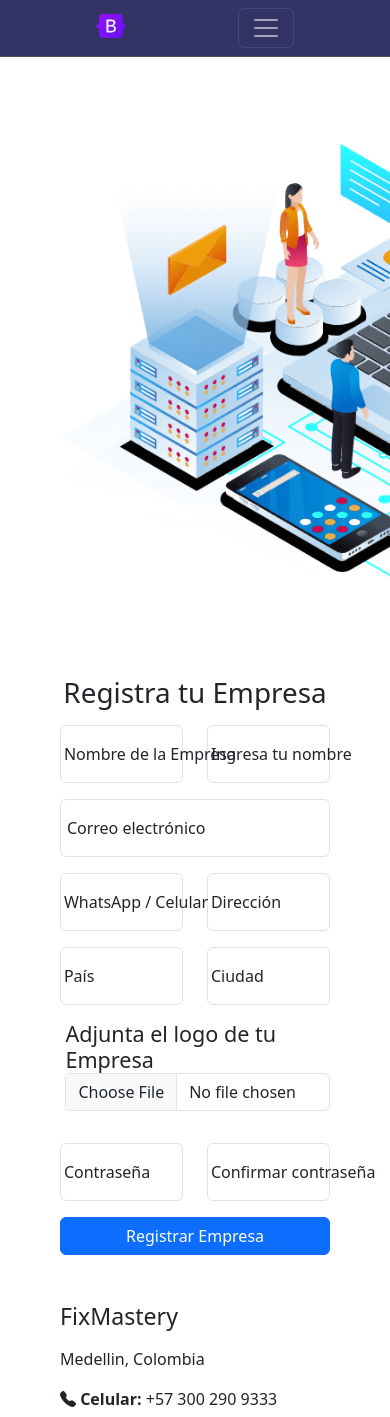
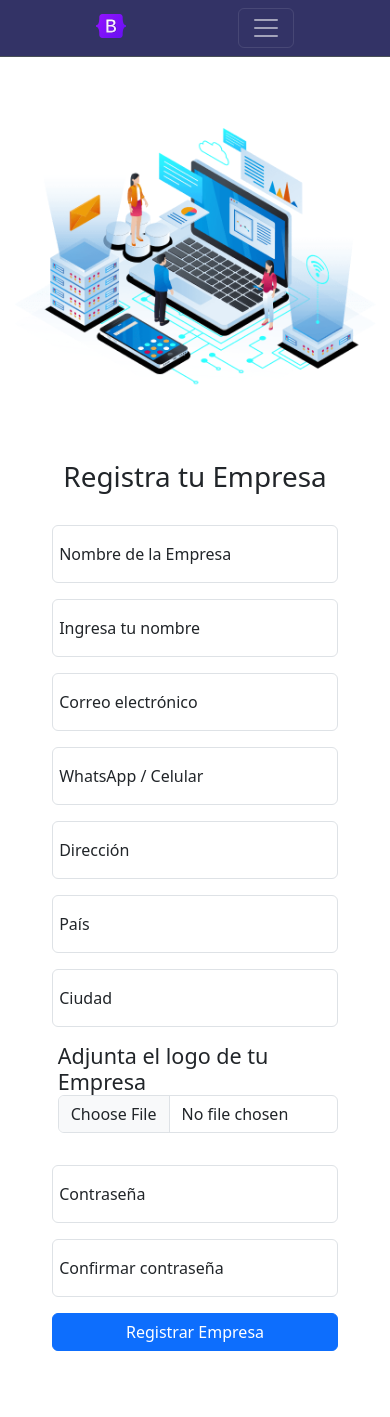
Before and after one commit to Javier458/sidtech, a PHP site: page /register.php in a window 390 px wide; the page is wider, and only the part inside the window is pictured. Shown: the top 1417 px of that part. Run offline with PHP 8.4, Linux system fonts and the light colour scheme.

Commit message:
Register page complete

```diff
--- a/view/css/register.css
+++ b/view/css/register.css
@@ -1,3 +1,70 @@
+@import url("https://cdn.jsdelivr.net/npm/bootstrap-icons@1.11.3/font/bootstrap-icons.min.css");
+
+.contain-hero{
+    height: 550px;
+}
+
 label{
     margin-left:2%;
 }
+
+.hero-img{
+    max-height: 400px;
+    align-items: center;
+}
+
+.hero-img-container{
+    display: flex;
+    justify-content: center;
+}
+
+@media screen and (max-width: 992px){
+    .contain-form{
+        margin-bottom: 250px;
+    }
+
+    .contain-hero{
+        height: 100vh;
+    }
+    .hero-img-container{
+        padding-top: 5rem;
+    }
+
+    .hero-text{
+        text-align: center;
+    }
+}
+
+@media screen and (max-width: 768px){
+    .contain-hero{
+        margin-bottom: 130px;
+    }
+
+    .contain-form{
+        margin-bottom: 500px;
+    }
+}
+
+@media screen and (max-width: 576px){
+    .contain-form{
+        margin-bottom: 600px;
+    }
+
+    .hero-img{
+        max-height: 300px;
+    }
+
+    .hero-text{
+        text-align: center;
+    }
+}
+
+@media screen and (max-width: 365px){
+    .hero-img{
+        max-height: 200px;
+    }
+
+    .hero-text{
+        text-align: center;
+    }
+}
--- a/view/register.php
+++ b/view/register.php
@@ -10,18 +10,17 @@ include_once 'templates/header-html.inc.php';
   <body>
 <?php include_once 'templates/nologin-navbar.inc.php'; ?>
 
-
-    <section class="container-fluid pt-5" id="home">
-    <div class="row align-items-center px-5 pt-5">
-      <div class="col-12 col-lg-6 order-2 order-lg-1">
-      <h1 class="text-center mb-3">Registra tu Empresa</h1>
+<section class="container-fluid contain-form" id="home">
+    <div class="row align-items-center contain-hero my-5 px-5">
+      <div class="col-12 col-lg-6 px-1 order-2 order-lg-1">
+            <h1 class="text-center py-3 my-3">Registra tu Empresa</h1>
             <form class="" action="">
                 <div class="row">
-                <div class="col form-floating mb-3">
+                    <div class="col-12 col-md-6 form-floating mb-3">
                         <input type="text" class="form-control" id="floatingInput" placeholder="CeluStar" required>
                         <label for="floatingInput">Nombre de la Empresa</label>
                     </div>
-                <div class="col form-floating mb-3">
+                    <div class="col-12 col-md-6 form-floating mb-3">
                         <input type="text" class="form-control" id="floatingInput" placeholder="Juan" required>
                         <label for="floatingInput">Ingresa tu nombre</label>
                     </div>
@@ -35,22 +34,22 @@ include_once 'templates/header-html.inc.php';
                 </div>
 
                 <div class="row">
-                <div class="col form-floating mb-3">
+                    <div class="col-12 col-md-6 form-floating mb-3">
                         <input type="number" class="form-control" id="floatingInput" placeholder="30000000000" required>
                         <label for="floatingInput">WhatsApp / Celular</label>
                     </div>
-                <div class="col form-floating mb-3">
+                    <div class="col-12 col-md-6 form-floating mb-3">
                         <input type="text" class="form-control" id="floatingInput" placeholder="Calle 5 # 6" required>
                         <label for="floatingInput">Direcci&oacute;n</label>
                     </div>
                 </div>
 
                 <div class="row">
-                <div class="col form-floating mb-3">
+                    <div class="col-12 col-md-6 form-floating mb-3">
                         <input type="text" class="form-control" id="floatingInput" placeholder="Colombia" required>
                         <label for="floatingInput">Pa&iacute;s</label>
                     </div>
-                <div class="col form-floating mb-3">
+                    <div class="col-12 col-md-6 form-floating mb-3">
                         <input type="text" class="form-control" id="floatingInput" placeholder="Medellin" required>
                         <label for="floatingInput">Ciudad</label>
                     </div>
@@ -64,11 +63,11 @@ include_once 'templates/header-html.inc.php';
                 </div>
 
                 <div class="row">
-                <div class="col form-floating mb-3">
+                    <div class="col-12 col-md-6 form-floating mb-3">
                         <input type="password" class="form-control" id="floatingInput" placeholder="12345678" minlength="8" maxlength="16" required>
                         <label for="floatingInput">Contrase&ntilde;a</label>
                     </div>
-                <div class="col form-floating mb-3">
+                    <div class="col-12 col-md-6 form-floating mb-3">
                         <input type="password" class="form-control" id="floatingInput" placeholder="12345678" minlength="8" maxlength="16" required>
                         <label for="floatingInput">Confirmar contrase&ntilde;a</label>
                     </div>
@@ -76,17 +75,14 @@ include_once 'templates/header-html.inc.php';
 
                 <div class="d-grid gap-2">
                     <button class="btn btn-primary" type="submit">Registrar Empresa</button>
-
                 </div>
-
 
             </form>
       </div>
-      <div class="col-12 col-lg-6 order-1 order-lg-2">
-        <img src="img/sys-img.png" class="hero-img" width="700px" alt="Sistema de Gesti&oacute;n de Servicio T&eacute;cnico">
+      <div class="col-12 col-lg-6 hero-img-container order-1 order-lg-2">
+        <img src="img/sys-img.png" class="hero-img" alt="Sistema de Gesti&oacute;n de Servicio T&eacute;cnico">
       </div>
     </div>
-  </section>
   </section>
 
 
@@ -97,6 +93,4 @@ include_once 'templates/header-html.inc.php';
 
 
 
-
-
 <?php include_once 'templates/end-html.inc.php'; ?>
```
Lines whose indentation alone changed are shown as unchanged.
